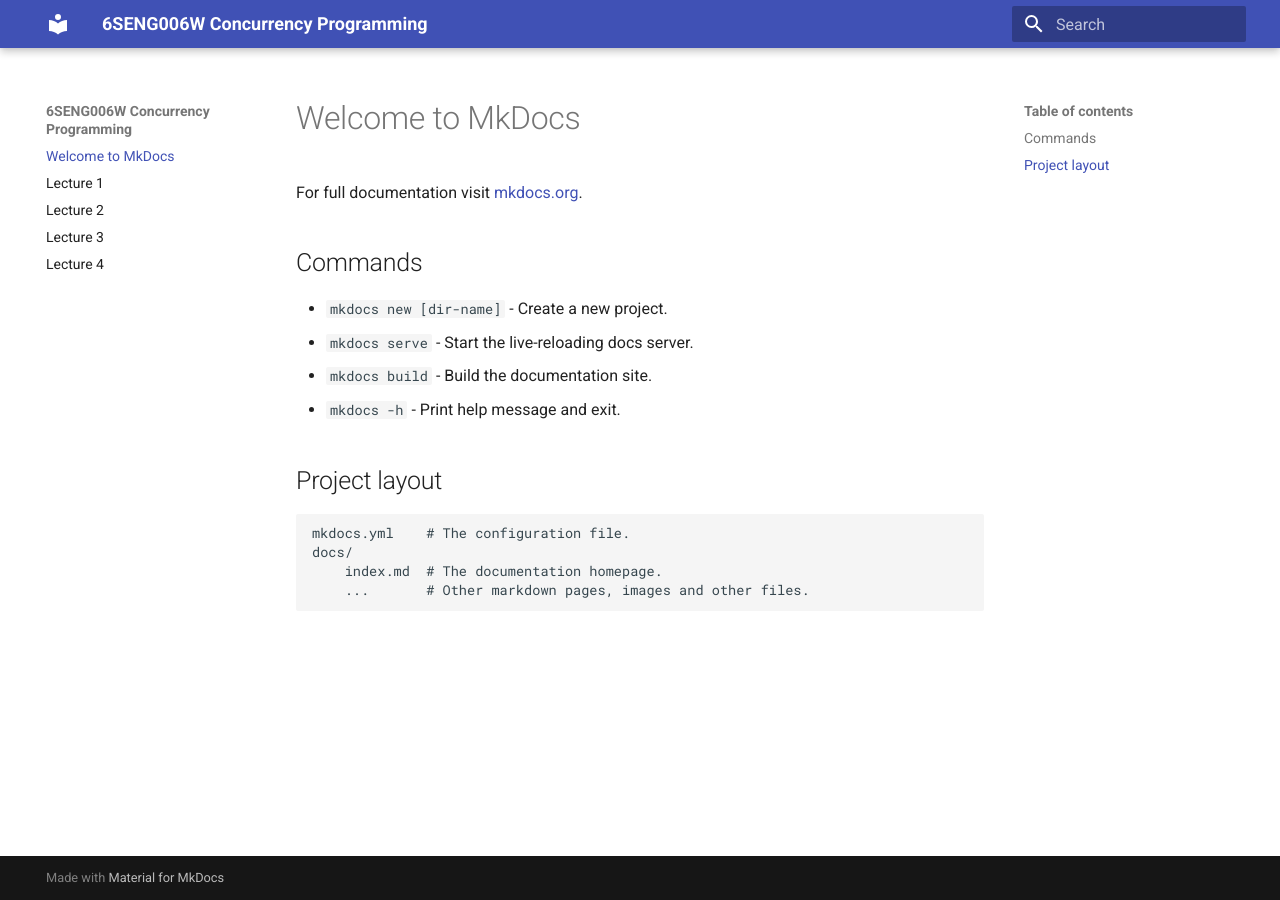
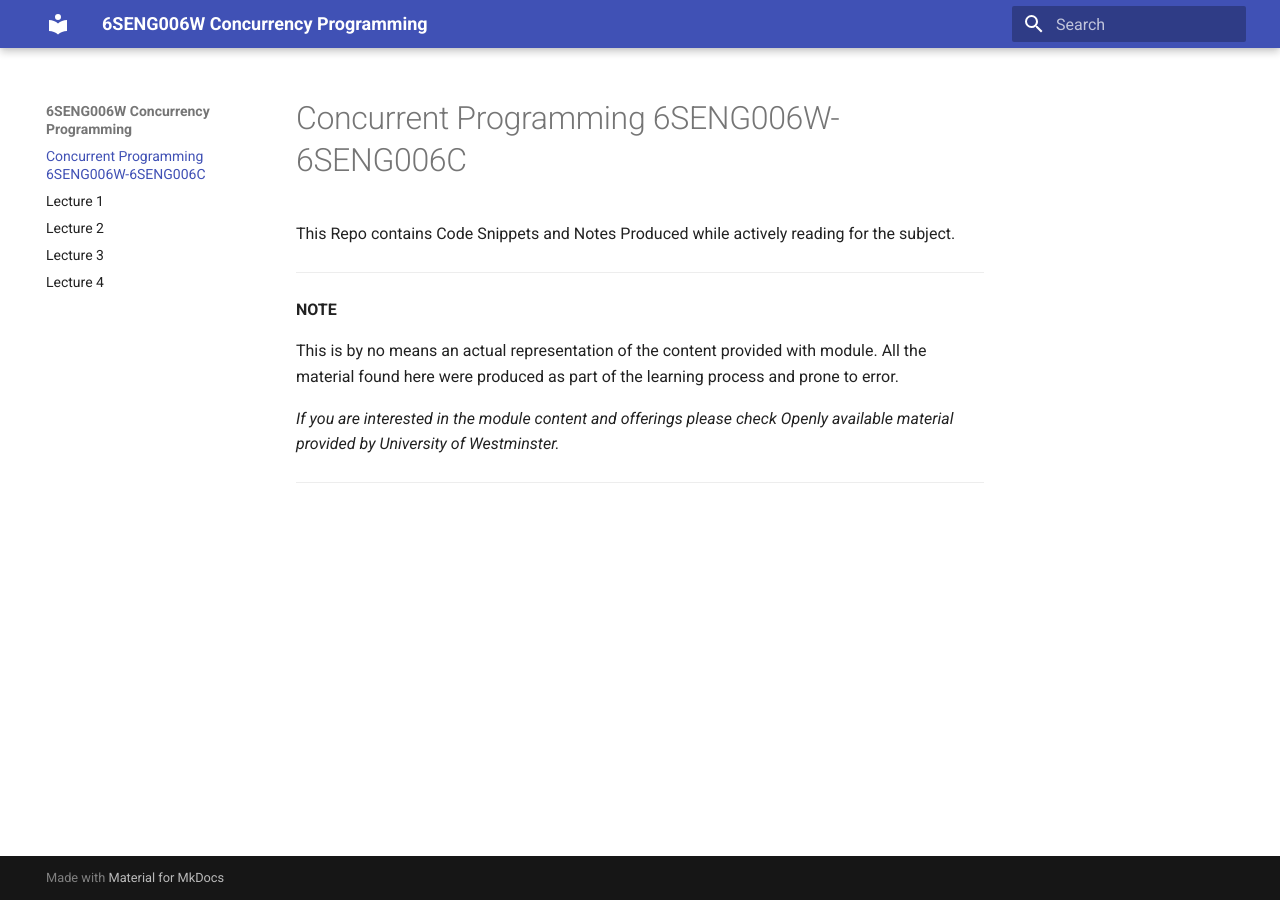
Before and after one commit to manthilaDev/6SENG006W-6SENG006C-Snippets, an MkDocs documentation site: the page built from DOCS/docs/index.md, in a window 1280 px wide. Built offline with MkDocs 1.6.1 and Material for MkDocs 9.7.7, drawn with Linux system fonts in a browser that asks for light colours.

Commit message:
Doc index and main readme updated

```diff
--- a/DOCS/docs/index.md
+++ b/DOCS/docs/index.md
@@ -1,17 +1,11 @@
-# Welcome to MkDocs
+# Concurrent Programming 6SENG006W-6SENG006C
 
-For full documentation visit [mkdocs.org](https://www.mkdocs.org).
+This Repo contains Code Snippets and Notes Produced while actively reading for the subject.
+___
+**NOTE**
 
-## Commands
+This is by no means an actual representation of the content provided with module.
+All the material found here were produced as part of the learning process and prone to error.
 
-* `mkdocs new [dir-name]` - Create a new project.
-* `mkdocs serve` - Start the live-reloading docs server.
-* `mkdocs build` - Build the documentation site.
-* `mkdocs -h` - Print help message and exit.
-
-## Project layout
-
-    mkdocs.yml    # The configuration file.
-    docs/
-        index.md  # The documentation homepage.
-        ...       # Other markdown pages, images and other files.
+*If you are interested in the module content and offerings please check Openly available material provided by University of Westminster.*
+___
```
Also changed, not shown: README.md.
